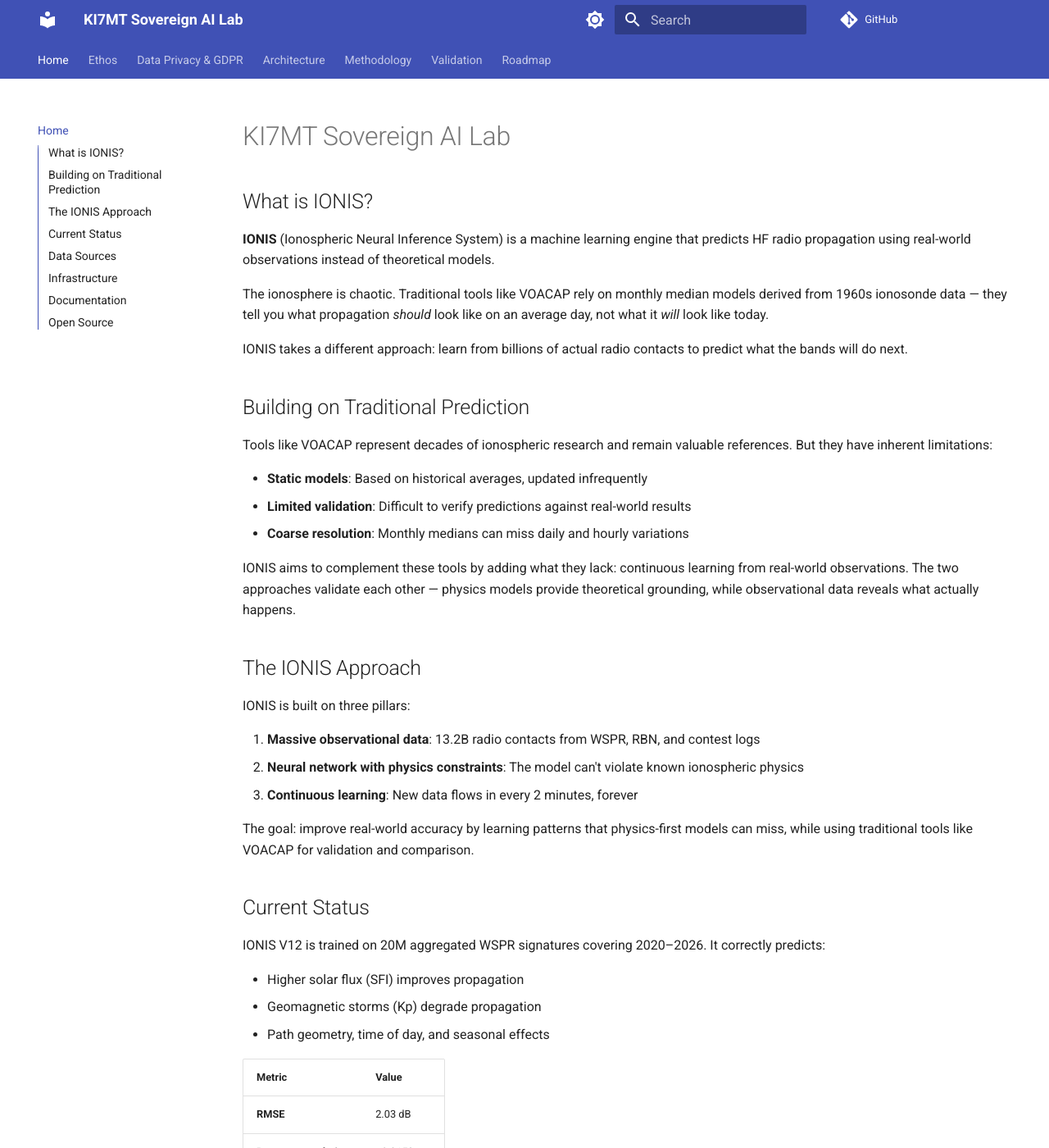
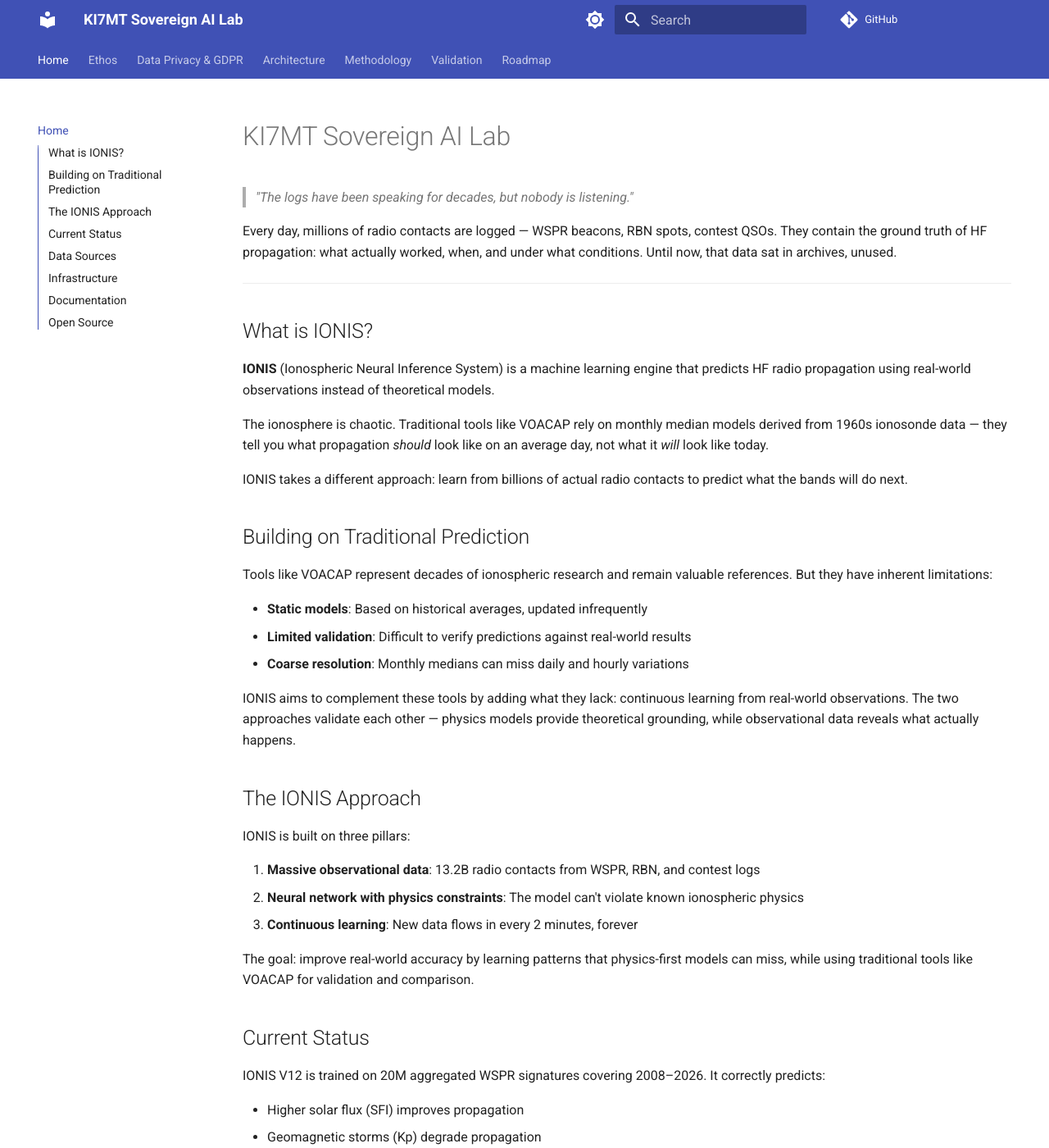
Before and after one commit to IONIS-AI/ionis-docs, an MkDocs documentation site: the page built from docs/index.md, in a window 1280 px wide and 1400 px high. Shown: the whole window at 82% size. Built offline with MkDocs 1.6.1 and Material for MkDocs 9.7.7, drawn with Linux system fonts in a browser that asks for light colours; comment, search, counter and statistics services are not loaded.

Commit message:
docs: add project tagline and fix date range
- "The logs have been speaking for decades, but nobody is listening."
- Date range: 2020-2026 → 2008-2026 (full WSPR archive)

Co-Authored-By: Claude Opus 4.5 <noreply@anthropic.com>

```diff
--- a/docs/index.md
+++ b/docs/index.md
@@ -1,4 +1,10 @@
 # KI7MT Sovereign AI Lab
+
+> *"The logs have been speaking for decades, but nobody is listening."*
+
+Every day, millions of radio contacts are logged — WSPR beacons, RBN spots, contest QSOs. They contain the ground truth of HF propagation: what actually worked, when, and under what conditions. Until now, that data sat in archives, unused.
+
+---
 
 ## What is IONIS?
 
@@ -30,7 +36,7 @@ The goal: improve real-world accuracy by learning patterns that physics-first mo
 
 ## Current Status
 
-IONIS V12 is trained on 20M aggregated WSPR signatures covering 2020–2026. It correctly predicts:
+IONIS V12 is trained on 20M aggregated WSPR signatures covering 2008–2026. It correctly predicts:
 
 - Higher solar flux (SFI) improves propagation
 - Geomagnetic storms (Kp) degrade propagation
```
